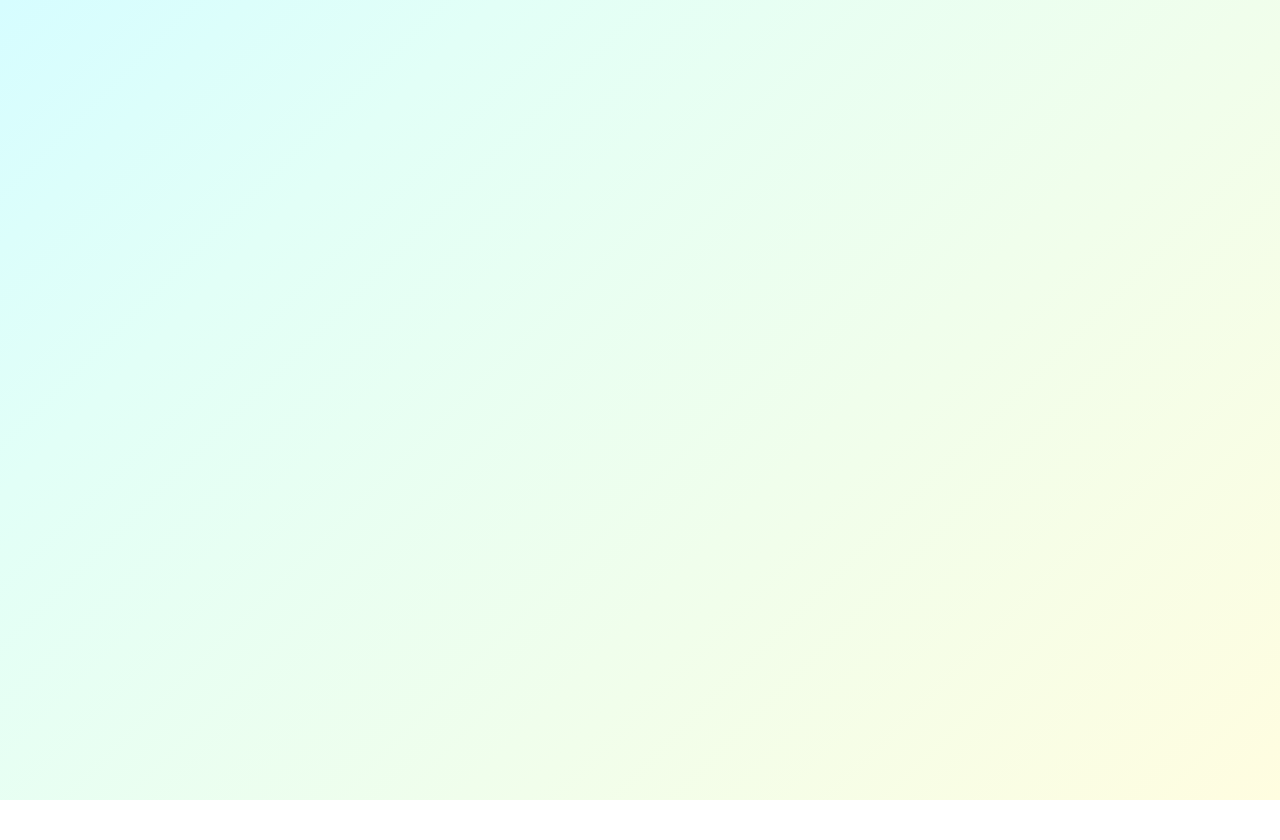
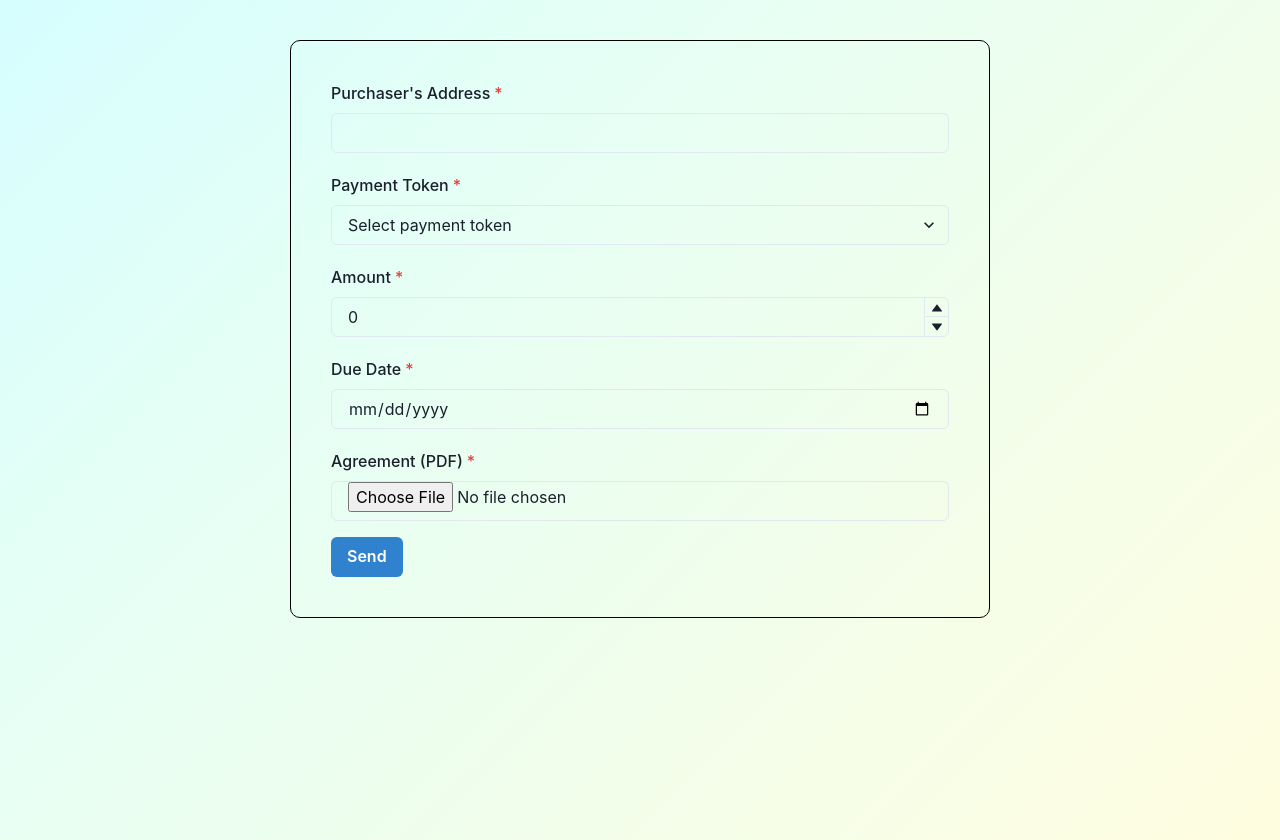
Before and after one commit to Thunder-Fi/ui, a Next.js app: page /components/modules/create/CreateHero in a window 1280 px wide. Before the commit the page ends 800 px from the top, so only its background shows below. Built offline with nearby package versions, Linux system fonts and the light colour scheme; what @rainbow-me/rainbowkit, wagmi would draw is missing.

Commit message:
Lighthouse integration

```diff
--- /dev/null
+++ b/constants/info.js
@@ -0,0 +1,5 @@
+export const tokenToAddress = {
+  USDT: "0xfd086bc7cd5c481dcc9c85ebe478a1c0b69fcbb9",
+  USDC: "0xaf88d065e77c8cc2239327c5edb3a432268e5831",
+  DAI: "0xda10009cbd5d07dd0cecc66161fc93d7c9000da1",
+};
--- a/package.json
+++ b/package.json
@@ -15,6 +15,7 @@
     "@emotion/styled": "^11.11.0",
     "@fontsource/barlow": "^5.0.8",
     "@fontsource/roboto-condensed": "^5.0.14",
+    "@lighthouse-web3/sdk": "^0.3.0",
     "@rainbow-me/rainbowkit": "^1.3.0",
     "axios": "^1.6.2",
     "framer-motion": "^10.16.16",
--- a/pages/components/layouts/CreateLayout.js
+++ b/pages/components/layouts/CreateLayout.js
@@ -1,10 +1,10 @@
-import CreateHeader from "../modules/create/CreateHeader";
-import CreateHero from "../modules/create/CreateHero";
+import Header from "../modules/Header.js";
+import CreateHero from "../modules/create/CreateHero.js";
 
 export default function CreateLayout() {
   return (
     <>
-      <CreateHeader />
+      <Header />
       <CreateHero />
     </>
   );
--- a/pages/components/layouts/DashboardLayout.js
+++ b/pages/components/layouts/DashboardLayout.js
@@ -1,10 +1,10 @@
-import DashboardHeader from "../modules/dashboard/DashboardHeader";
+import Header from "../modules/Header";
 import DashboardHero from "../modules/dashboard/DashboardHero";
 
 export default function DashboardLayout() {
   return (
     <>
-      <DashboardHeader />
+      <Header />
       <DashboardHero />
     </>
   );
--- a/pages/components/layouts/HomeLayout.js
+++ b/pages/components/layouts/HomeLayout.js
@@ -1,10 +1,10 @@
-import HomeHeader from "../modules/home/HomeHeader.js";
+import Header from "../modules/Header.js";
 import HomeHero from "../modules/home/HomeHero.js";
 
 export default function HomeLayout() {
   return (
     <>
-      <HomeHeader />
+      <Header />
       <HomeHero />
     </>
   );
--- a/pages/components/modules/home/HomeHeader.js
+++ b/pages/components/modules/Header.js
@@ -5,12 +5,12 @@ import { Flex, Spacer, Box } from "@chakra-ui/react";
 
 import Link from "next/link";
 
-export default function HomeHeader() {
+export default function Header() {
   const { isConnected } = useAccount();
 
   return (
     <>
-      <Flex direction="row" margin={10} align="center" justify="center">
+      <Flex direction="row" margin={5} align="center" justify="center">
         <Box fontFamily="Barlow" fontSize={50}>
           ThunderFi
         </Box>
--- a/pages/components/modules/create/CreateHero.js
+++ b/pages/components/modules/create/CreateHero.js
@@ -1 +1,191 @@
-export default function CreateHero() {}
+import lighthouse from "@lighthouse-web3/sdk";
+import { useState } from "react";
+import {
+  Box,
+  FormControl,
+  FormLabel,
+  Input,
+  FormErrorMessage,
+  Select,
+  NumberInput,
+  NumberInputField,
+  NumberInputStepper,
+  NumberIncrementStepper,
+  NumberDecrementStepper,
+  Button,
+  Flex,
+  Spacer,
+} from "@chakra-ui/react";
+
+export default function CreateHero() {
+  const apiKey = process.env.LIGHTHOUSE_API;
+
+  const [purchaserAddress, setPurchaserAddress] = useState("");
+  const [paymentToken, setPaymentToken] = useState("");
+  const [amount, setAmount] = useState(0);
+  const [expiryDate, setExpiryDate] = useState(new Date());
+  const [agreementFile, setAgreementFile] = useState(null);
+  const [formError, setFormError] = useState("");
+
+  const [isSubmitting, setIsSubmitting] = useState(false);
+
+  // Function to sign the authentication message using Wallet
+  const signAuthMessage = async () => {
+    if (window.ethereum) {
+      try {
+        const accounts = await window.ethereum.request({
+          method: "eth_requestAccounts",
+        });
+        if (accounts.length === 0) {
+          throw new Error("No accounts returned from Wallet.");
+        }
+        const signerAddress = accounts[0];
+        const { message } = (await lighthouse.getAuthMessage(signerAddress))
+          .data;
+        const signature = await window.ethereum.request({
+          method: "personal_sign",
+          params: [message, signerAddress],
+        });
+        return { signature, signerAddress };
+      } catch (error) {
+        console.error("Error signing message with Wallet", error);
+        return null;
+      }
+    } else {
+      console.log("Please install Wallet!");
+      return null;
+    }
+  };
+
+  // Function to upload the encrypted file
+  async function uploadEncryptedFile() {
+    if (!agreementFile) {
+      console.error("No file selected.");
+      return;
+    }
+
+    try {
+      // This signature is used for authentication with encryption nodes
+      // If you want to avoid signatures on every upload refer to JWT part of encryption authentication section
+      const encryptionAuth = await signAuthMessage();
+      if (!encryptionAuth) {
+        console.error("Failed to sign the message.");
+        return;
+      }
+
+      const { signature, signerAddress } = encryptionAuth;
+
+      // Upload file with encryption
+      const output = await lighthouse.uploadEncrypted(
+        agreementFile,
+        apiKey,
+        signerAddress,
+        signature,
+        progressCallback
+      );
+      console.log("Encrypted File Status:", output);
+      /* Sample Response
+        {
+          data: [
+            Hash: "QmbMkjvpG4LjE5obPCcE6p79tqnfy6bzgYLBoeWx5PAcso",
+            Name: "izanami.jpeg",
+            Size: "174111"
+          ]
+        }
+      */
+      // If successful, log the URL for accessing the file
+      console.log(
+        `Decrypt at https://decrypt.mesh3.network/evm/${output.data[0].Hash}`
+      );
+    } catch (error) {
+      console.error("Error uploading encrypted file:", error);
+    }
+  }
+
+  const handleFormSubmit = () => {
+    setIsSubmitting(true);
+    uploadEncryptedFile();
+  };
+
+  const validatePurchaserAddress = () => {
+    if (!purchaserAddress.startsWith("0x") || purchaserAddress.length !== 42) {
+      setFormError(
+        'Purchaser\'s Address should start with "0x" and have 42 characters.'
+      );
+    } else {
+      setFormError("");
+    }
+  };
+
+  return (
+    <Box
+      maxWidth="700px"
+      mx="auto"
+      mt="10"
+      border="1px solid black"
+      p={10}
+      borderRadius={10}
+    >
+      <FormControl isRequired isInvalid={formError !== ""}>
+        <FormLabel>Purchaser's Address</FormLabel>
+        <Input
+          type="text"
+          value={purchaserAddress}
+          disabled={isSubmitting}
+          onChange={(e) => setPurchaserAddress(e.target.value)}
+          onBlur={validatePurchaserAddress}
+        />
+        <FormErrorMessage>{formError}</FormErrorMessage>
+
+        <FormLabel mt={5}>Payment Token</FormLabel>
+        <Select
+          value={paymentToken}
+          disabled={isSubmitting}
+          onChange={(e) => setPaymentToken(e.target.value)}
+          placeholder="Select payment token"
+        >
+          <option value="USDC">USDC</option>
+          <option value="USDT">USDT</option>
+          <option value="DAI">DAI</option>
+        </Select>
+
+        <FormLabel mt={5}>Amount</FormLabel>
+        <NumberInput
+          precision={2}
+          step={0.01}
+          disabled={isSubmitting}
+          value={amount}
+          onChange={(value) => setAmount(value)}
+        >
+          <NumberInputField />
+          <NumberInputStepper>
+            <NumberIncrementStepper />
+            <NumberDecrementStepper />
+          </NumberInputStepper>
+        </NumberInput>
+
+        <FormLabel mt={5}>Due Date</FormLabel>
+        <Input
+          min={new Date()}
+          disabled={isSubmitting}
+          type="date"
+          onChange={(e) => setExpiryDate(e.target.value)}
+        />
+
+        <FormLabel mt={5}>Agreement (PDF)</FormLabel>
+        <Input
+          type="file"
+          disabled={isSubmitting}
+          onChange={(e) => setAgreementFile(e.target.files[0])}
+        />
+      </FormControl>
+
+      <Flex direction={"row"}>
+        <Button mt="4" colorScheme="blue" onClick={handleFormSubmit}>
+          Send
+        </Button>
+        <Spacer />
+      </Flex>
+    </Box>
+  );
+}
```
Also changed, not shown: 2 other files (tests, documents, lock files or other folders).
